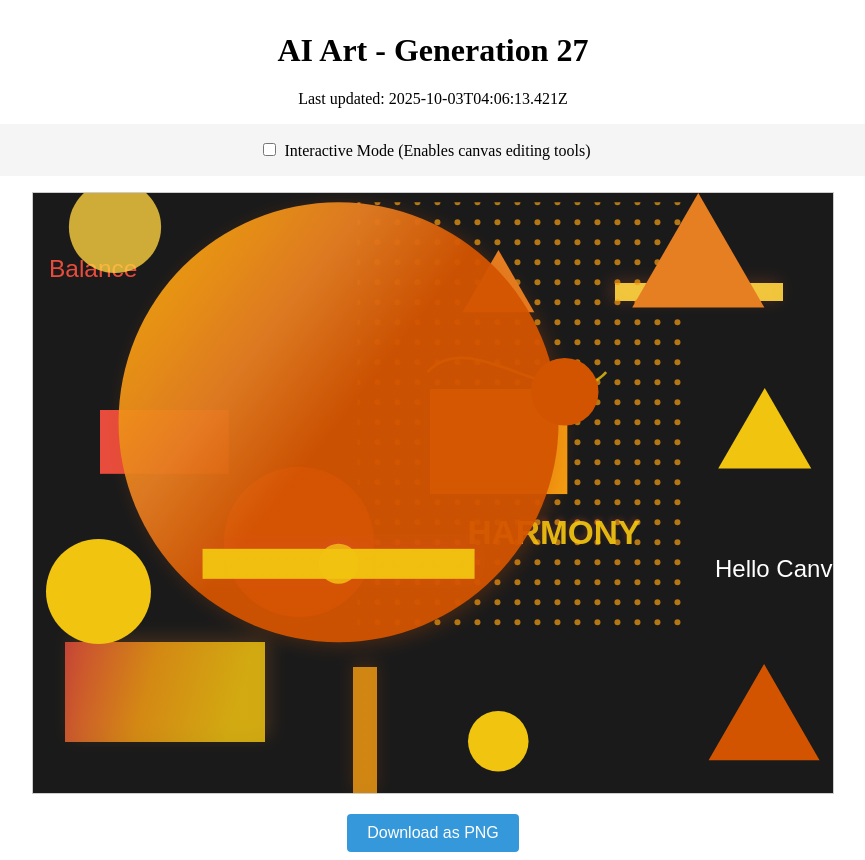
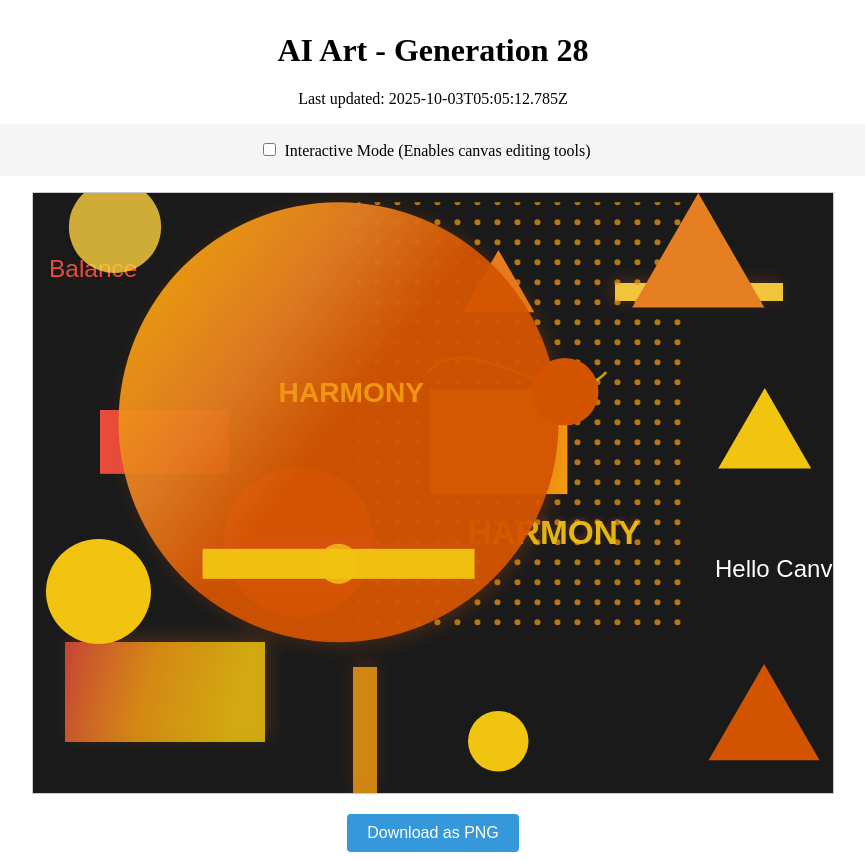
Before and after one commit to mcclowes/ai-art, a React (Vite) app: page / in a window 1280 px wide. Shown: the whole page, without its empty margins (207-1072 px from the left). Built offline with nearby package versions, Linux system fonts and the light colour scheme.

Commit message:
Improve artwork - Generation 28

```diff
--- a/src/artwork-state.ts
+++ b/src/artwork-state.ts
@@ -361,9 +361,36 @@ export const artworkState: ArtworkState = {
       },
       "opacity": 0.9533539354952241,
       "id": "gradient_rect_1759458570673"
+    },
+    {
+      "type": "text",
+      "x": 245.56242274412858,
+      "y": 209.17181705809645,
+      "text": "HARMONY",
+      "font": "bold 28.178028362241307px Arial",
+      "fillStyle": "#d35400",
+      "gradient": {
+        "type": "radial",
+        "colors": [
+          "#d35400",
+          "#e67e22",
+          "#f39c12"
+        ],
+        "direction": 4.971292366848603,
+        "centerX": 0.5616092594872395,
+        "centerY": 0.45614236724286294
+      },
+      "shadow": {
+        "blur": 6.908479137849822,
+        "color": "#d3540040",
+        "offsetX": 0.05413503442457834,
+        "offsetY": 4.472792537130076
+      },
+      "opacity": 0.9025992140820323,
+      "id": "gradient_text_1759467912785"
     }
   ],
-  "generation": 27,
-  "lastUpdated": "2025-10-03T04:06:13.421Z",
+  "generation": 28,
+  "lastUpdated": "2025-10-03T05:05:12.785Z",
   "cycleStarted": "2025-10-02T02:29:58.080Z"
 };
```
